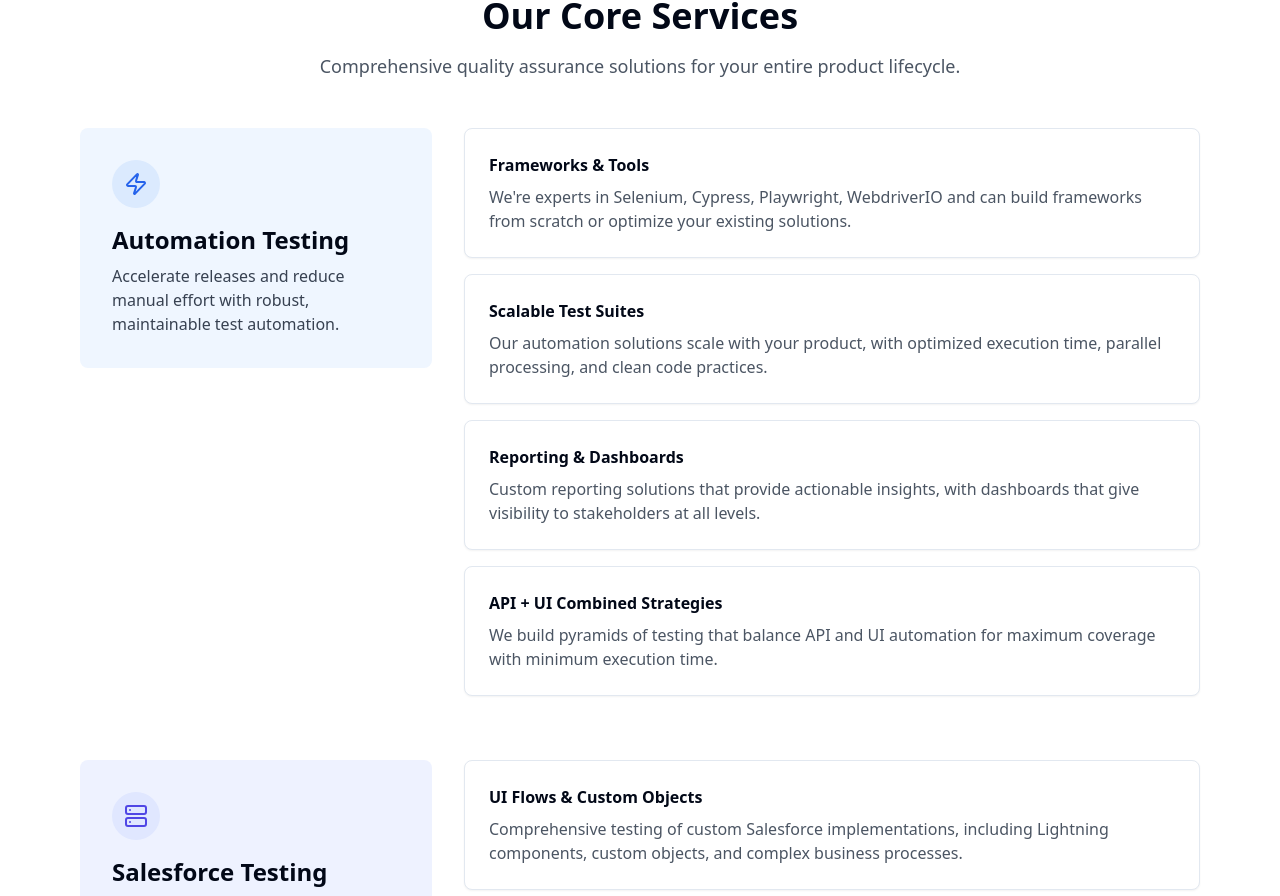
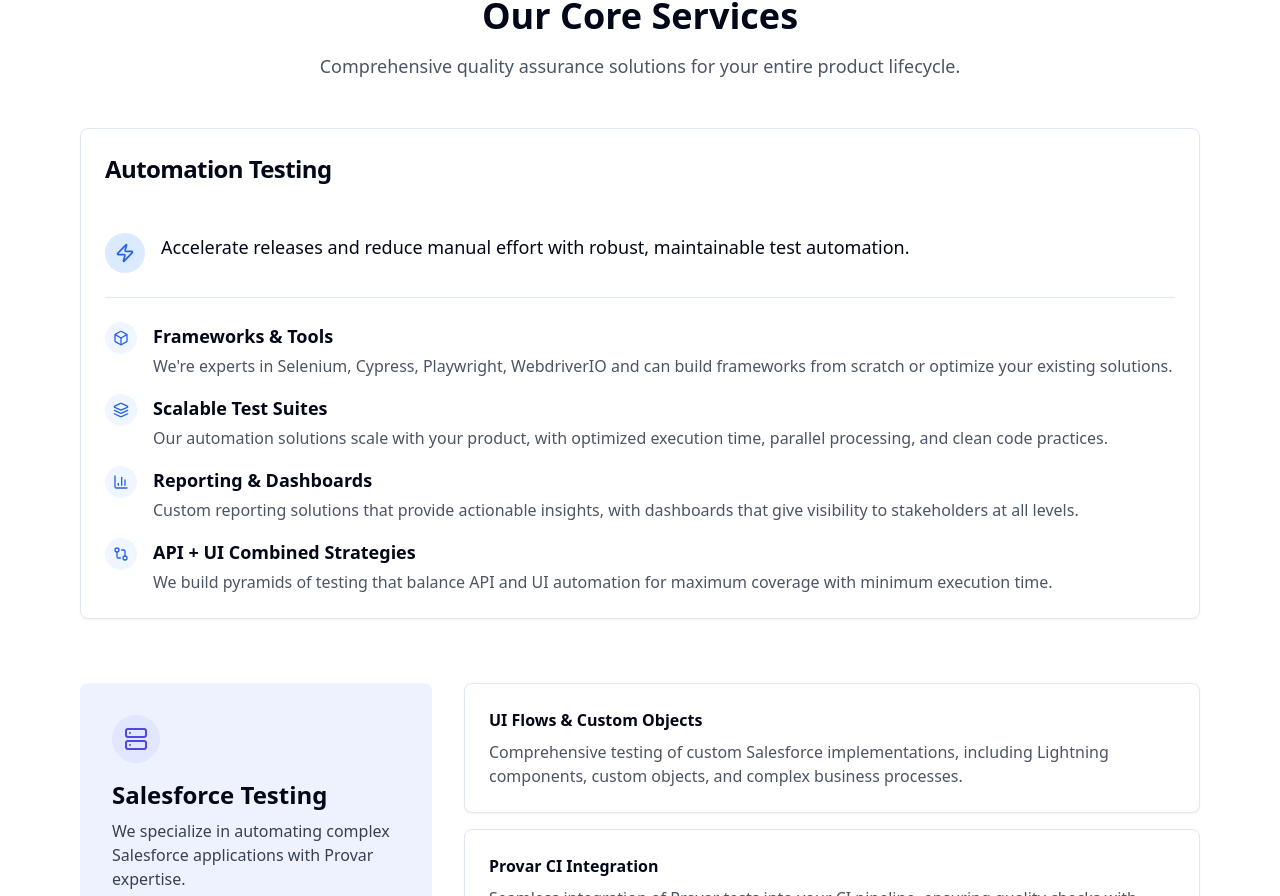
Before and after one commit to ssurendra549/bug-buster-web, a React (Vite) app: page /services in a window 1280 px wide. Shown: the part 596-1492 px from the top of the page. Built offline with nearby package versions, Linux system fonts and the light colour scheme.

Commit message:
feat: Add core services section
Add the core services section to the services page with descriptions and icons.

```diff
--- a/src/pages/Services.tsx
+++ b/src/pages/Services.tsx
@@ -4,7 +4,8 @@ import { Footer } from '@/components/ui/footer';
 import { SectionTitle } from '@/components/ui/section-title';
 import { PrimaryCta } from '@/components/ui/cta-button';
 import { Link } from 'react-router-dom';
-import { Zap, Server, Smartphone, Check, Database, Monitor } from 'lucide-react';
+import { Zap, Server, Smartphone, Check, Database, Monitor, Box, BarChart3, Layers, GitCompare } from 'lucide-react';
+import { Card, CardContent, CardHeader, CardTitle } from '@/components/ui/card';
 
 const ServicesPage = () => {
   return (
@@ -34,47 +35,68 @@ const ServicesPage = () => {
               align="center"
             />
 
-            {/* Automation Testing */}
-            <div className="mb-16 grid grid-cols-1 lg:grid-cols-3 gap-8 items-start">
-              <div className="lg:col-span-1">
-                <div className="bg-blue-50 p-8 rounded-lg">
-                  <div className="h-12 w-12 bg-blue-100 rounded-full flex items-center justify-center mb-4">
-                    <Zap className="h-6 w-6 text-blue-600" />
+            <Card className="mb-16">
+              <CardHeader>
+                <CardTitle className="text-2xl font-bold mb-6">Automation Testing</CardTitle>
+              </CardHeader>
+              <CardContent className="space-y-6">
+                <div className="flex items-start space-x-4">
+                  <div className="h-10 w-10 bg-blue-100 rounded-full flex items-center justify-center flex-shrink-0">
+                    <Zap className="h-5 w-5 text-blue-600" />
                   </div>
-                  <h3 className="text-2xl font-bold mb-2">Automation Testing</h3>
-                  <p className="text-gray-700">
+                  <div>
+                    <p className="text-lg mb-2">
                       Accelerate releases and reduce manual effort with robust, maintainable test automation.
                     </p>
                   </div>
                 </div>
 
-              <div className="lg:col-span-2 space-y-4">
-                <div className="bg-white p-6 rounded-lg shadow-sm border">
-                  <h4 className="font-bold mb-2">Frameworks & Tools</h4>
+                <div className="border-t pt-6">
+                  <div className="flex items-start space-x-4 mb-4">
+                    <div className="h-8 w-8 bg-blue-50 rounded-full flex items-center justify-center flex-shrink-0">
+                      <Box className="h-4 w-4 text-blue-600" />
+                    </div>
+                    <div>
+                      <h4 className="font-bold text-lg mb-1">Frameworks & Tools</h4>
                       <p className="text-gray-600">
                         We're experts in Selenium, Cypress, Playwright, WebdriverIO and can build frameworks
                         from scratch or optimize your existing solutions.
                       </p>
                     </div>
+                  </div>
 
-                <div className="bg-white p-6 rounded-lg shadow-sm border">
-                  <h4 className="font-bold mb-2">Scalable Test Suites</h4>
+                  <div className="flex items-start space-x-4 mb-4">
+                    <div className="h-8 w-8 bg-blue-50 rounded-full flex items-center justify-center flex-shrink-0">
+                      <Layers className="h-4 w-4 text-blue-600" />
+                    </div>
+                    <div>
+                      <h4 className="font-bold text-lg mb-1">Scalable Test Suites</h4>
                       <p className="text-gray-600">
                         Our automation solutions scale with your product, with optimized execution time,
                         parallel processing, and clean code practices.
                       </p>
                     </div>
+                  </div>
 
-                <div className="bg-white p-6 rounded-lg shadow-sm border">
-                  <h4 className="font-bold mb-2">Reporting & Dashboards</h4>
+                  <div className="flex items-start space-x-4 mb-4">
+                    <div className="h-8 w-8 bg-blue-50 rounded-full flex items-center justify-center flex-shrink-0">
+                      <BarChart3 className="h-4 w-4 text-blue-600" />
+                    </div>
+                    <div>
+                      <h4 className="font-bold text-lg mb-1">Reporting & Dashboards</h4>
                       <p className="text-gray-600">
                         Custom reporting solutions that provide actionable insights, with dashboards
                         that give visibility to stakeholders at all levels.
                       </p>
                     </div>
+                  </div>
 
-                <div className="bg-white p-6 rounded-lg shadow-sm border">
-                  <h4 className="font-bold mb-2">API + UI Combined Strategies</h4>
+                  <div className="flex items-start space-x-4">
+                    <div className="h-8 w-8 bg-blue-50 rounded-full flex items-center justify-center flex-shrink-0">
+                      <GitCompare className="h-4 w-4 text-blue-600" />
+                    </div>
+                    <div>
+                      <h4 className="font-bold text-lg mb-1">API + UI Combined Strategies</h4>
                       <p className="text-gray-600">
                         We build pyramids of testing that balance API and UI automation for maximum
                         coverage with minimum execution time.
@@ -82,6 +104,8 @@ const ServicesPage = () => {
                     </div>
                   </div>
                 </div>
+              </CardContent>
+            </Card>
 
             {/* Salesforce Testing */}
             <div className="mb-16 grid grid-cols-1 lg:grid-cols-3 gap-8 items-start">
```
Lines whose indentation alone changed are shown as unchanged.
